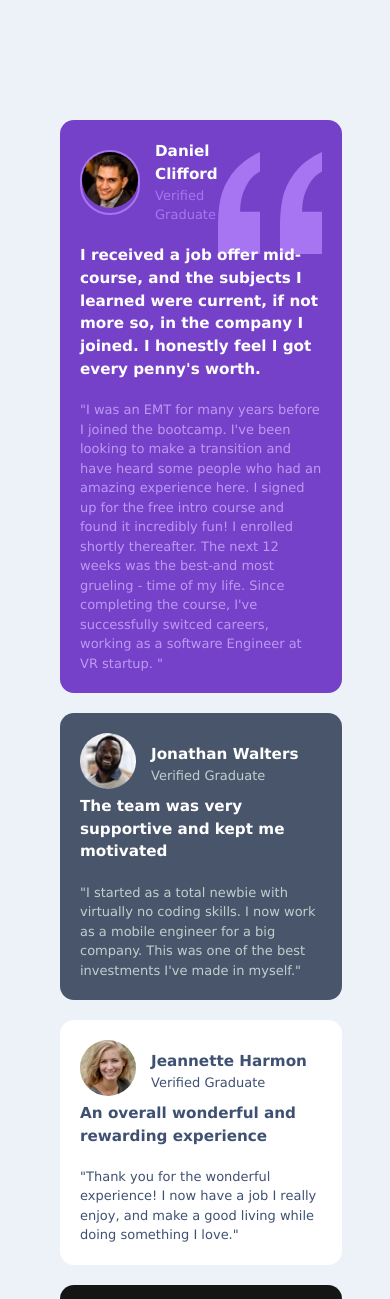
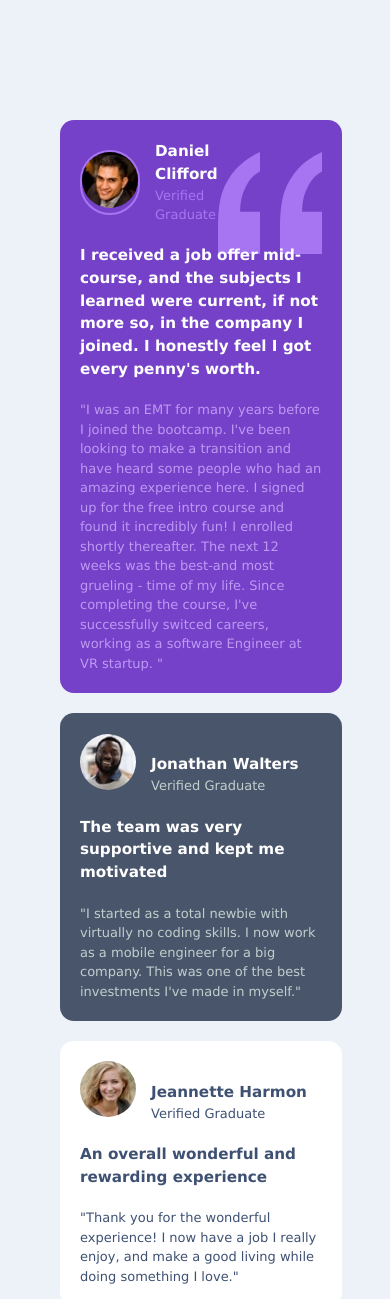
Before and after one commit to Richochuko/grid_project_2, a plain HTML site: page index.html in a window 390 px wide. Shown: the top 1299 px of the page. Drawn offline with Linux system fonts and the light colour scheme.

Commit message:
second css commit

```diff
--- a/css/style.css
+++ b/css/style.css
@@ -330,13 +330,25 @@ body{
     grid-column: 1 / span 1;
 }
 
+.item:nth-of-type(2) div h3{
+    margin-top: 20px;
+}
+
 .item:nth-of-type(3){
     grid-column: 1 /  span 1;
     grid-area: 5 ;
 }
 
+.item:nth-of-type(3) div h3{
+    margin-top: 20px;
+}
+
 .item:nth-of-type(4){
     grid-column: 1 / span 1;
+}
+
+.item:nth-of-type(4) div h3{
+    margin-top: 20px;
 }
 
 .item:nth-of-type(5){
```
